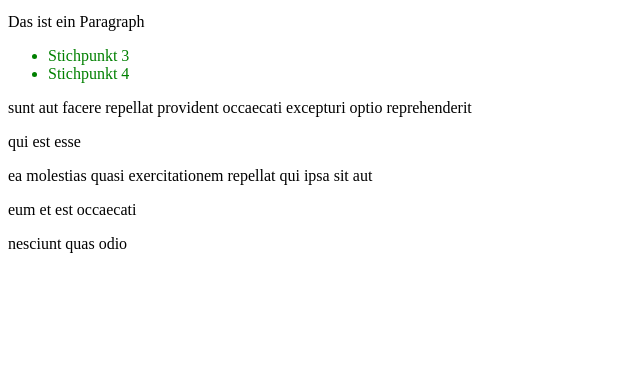
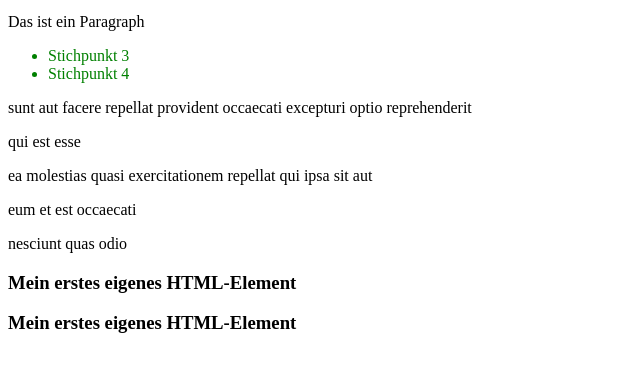
Before and after one commit to Julianfleischmann/ON21_Semester_2_T2_Frontend__Uebungen_JS, a plain HTML site: page index.html in a window 1280 px wide. Shown: the part 122-494 px from the top of the page, without its empty margins (0-640 px from the left). Drawn offline with Linux system fonts and the light colour scheme.

Commit message:
Added first Custom element

```diff
--- a/index.html
+++ b/index.html
@@ -21,5 +21,8 @@
 
     <div class="fetchTest"></div>
 
+    <my-custom-element>Hallo</my-custom-element>
+    <my-custom-element></my-custom-element>
+
 </body>
 </html>
--- a/main.js
+++ b/main.js
@@ -128,3 +128,15 @@ function innerFetchedText () {
 }
 
 innerFetchedText();
+
+class MyCustomElement extends HTMLElement {
+    constructor() { // Was ist ein Constructor?
+        super();
+        this.innerHTML = `
+        <h3>
+            Mein erstes eigenes HTML-Element
+        </h3>
+        `
+    }
+}
+customElements.define("my-custom-element", MyCustomElement);
```
